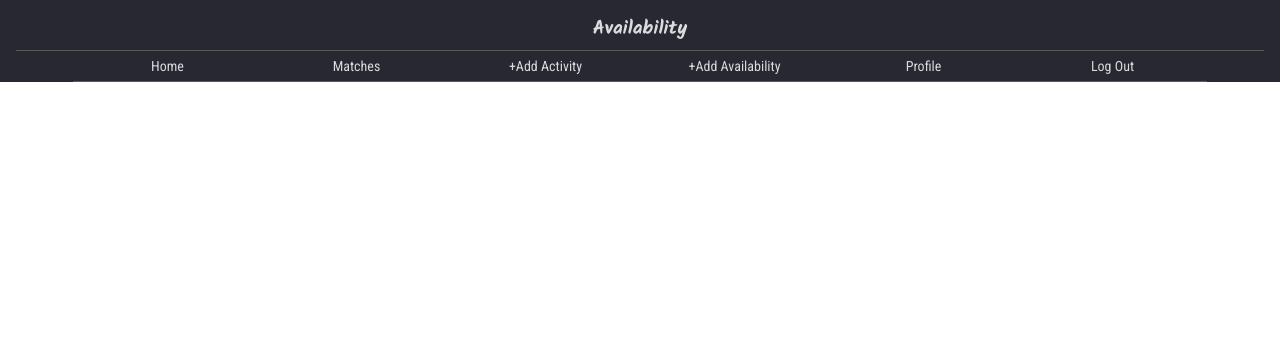
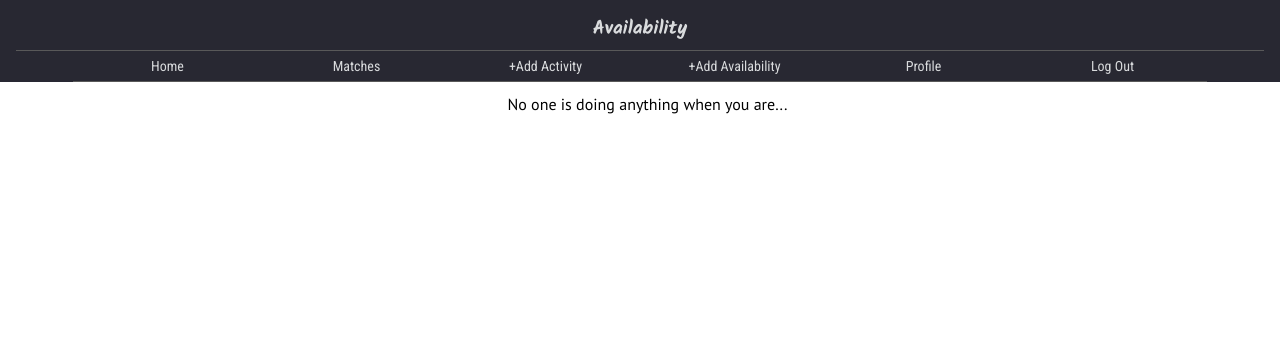
Before and after one commit to wikantsa/AvailabilityTracker, a Django app: page /matches/ in a window 1280 px wide. Shown: the top 342 px of the page. Run offline with Django 3.2, Linux system fonts and the light colour scheme; the visitor is signed in with stand-in values (Sample User, id 1); data comes from the database, SQL or seed files in the repository; data that the repository does not hold is empty; parts of the project's set-up code (start-up, migrations or seed data) failed here and were passed over.

Commit message:
Changed the message that appears when you ave no matches

```diff
--- a/availability/templates/matches.html
+++ b/availability/templates/matches.html
@@ -18,7 +18,7 @@
 				{% endfor %}
 			{% endfor %}
 		{% else %}
-			<div class="">No one is doing anything when you are...</div>
+			<div class="flex col-full-width">No one is doing anything when you are...</div>
 		{% endif %}
 	</div>
 {% endblock %}
--- a/static_files/matches.css
+++ b/static_files/matches.css
@@ -54,6 +54,12 @@
 	content:"To: ";
 	font-weight:600;
 }
+.col-full-width
+{
+	flex-basis:99%;
+	font-size:16px;
+	text-align:center;
+}
 
 /*NON-MOBILE STYLES*/
 @media only screen and (min-width:400px)
```
